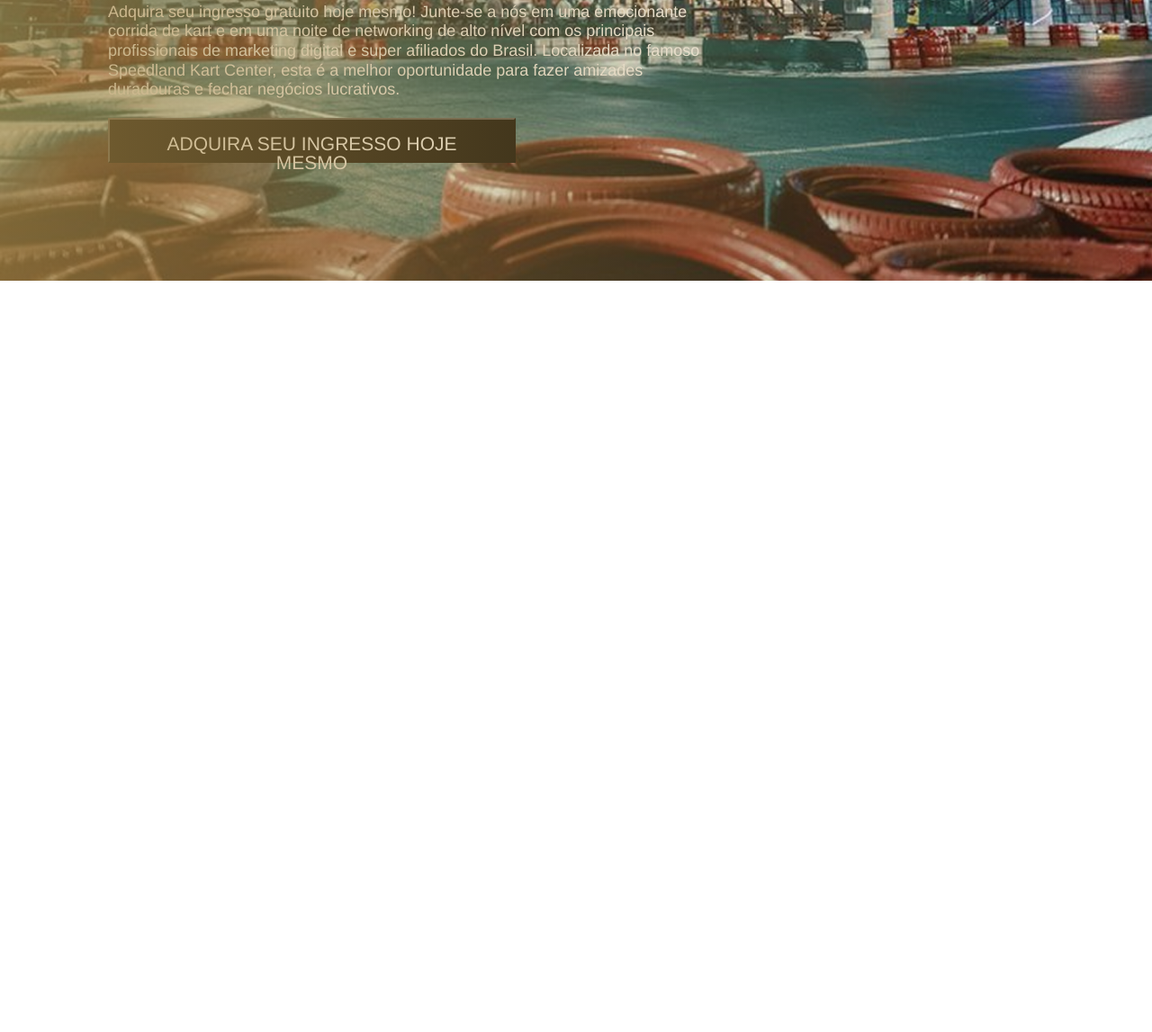
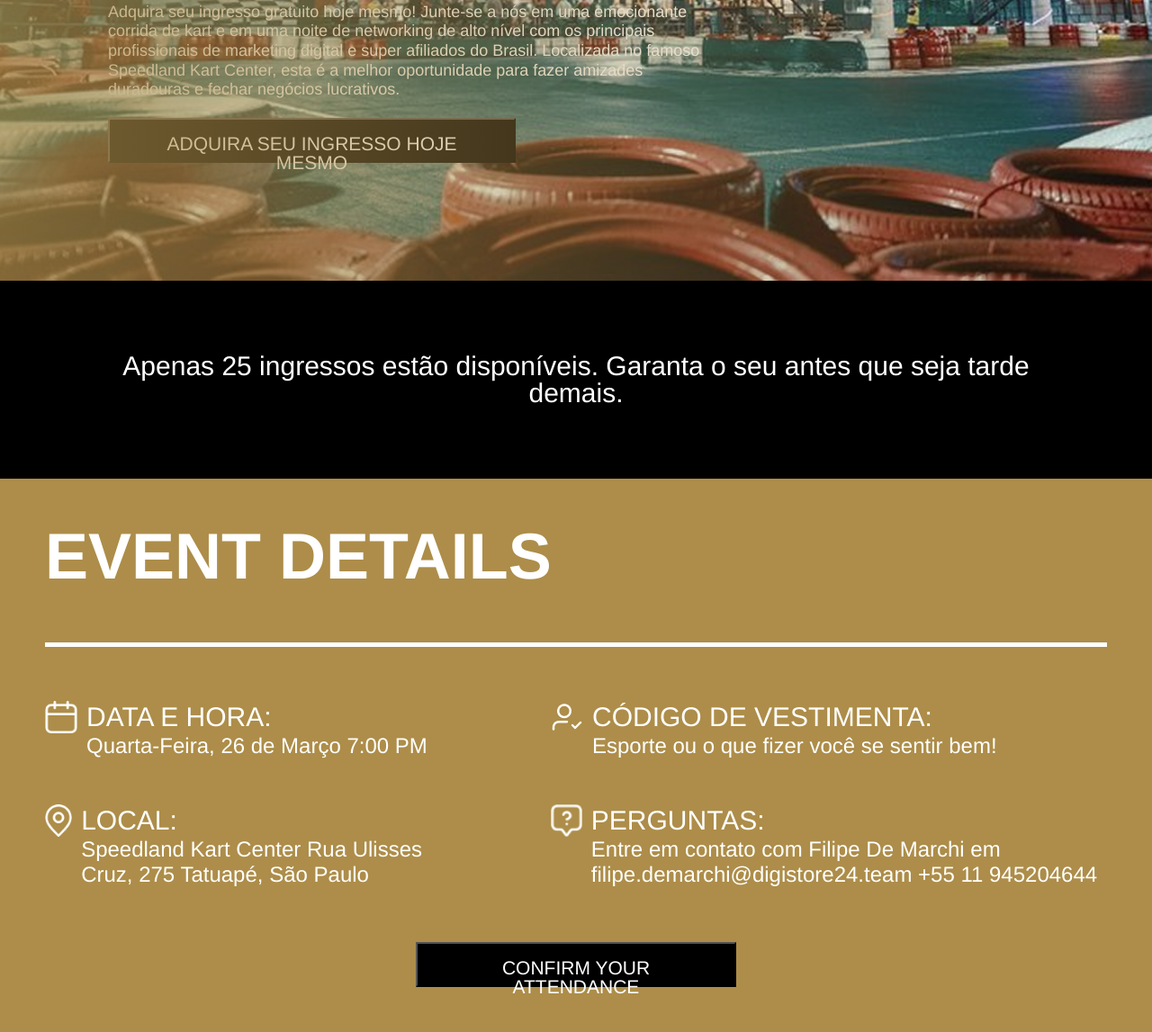
Before and after one commit to VukasinVujic/Test-Task, a plain HTML site: page index.html in a window 1280 px wide. Shown: the part 3193-4340 px from the top of the page at 90% size. Before the commit the page ends 3505 px from the top, so only its background shows below. Drawn offline with Linux system fonts and the light colour scheme.

Commit message:
fifth slide

```diff
--- a/index.html
+++ b/index.html
@@ -151,5 +151,81 @@
         <button class="intro-button">Adquira seu ingresso hoje mesmo</button>
       </div>
     </section>
+
+    <section class="after-event">
+      <p class="text">
+        Apenas 25 ingressos estão disponíveis. Garanta o seu antes que seja
+        tarde demais.
+      </p>
+    </section>
+
+    <section class="event-info">
+      <h2 class="event-info-main-title">EVENT details</h2>
+      <hr class="separator event-info-separator" />
+
+      <div class="event-info-container">
+        <div class="event-info-column">
+          <div class="event-info-element">
+            <img
+              class="event-info-icon"
+              src="./images/Icon-calendar.png"
+              alt="icon calendar"
+            />
+            <div class="event-info-content-text">
+              <h2 class="event-info-title">DATA E HORA:</h2>
+              <p class="event-info-text">Quarta-Feira, 26 de Março 7:00 PM</p>
+            </div>
+          </div>
+
+          <div class="event-info-element">
+            <img
+              class="event-info-icon"
+              src="./images/Icon-location-marker.png"
+              alt="Icon location marker"
+            />
+            <div class="event-info-content-text">
+              <h2 class="event-info-title">LOCAL:</h2>
+              <p class="event-info-text">
+                Speedland Kart Center Rua Ulisses Cruz, 275 Tatuapé, São Paulo
+              </p>
+            </div>
+          </div>
+        </div>
+
+        <div class="event-info-column">
+          <div class="event-info-element">
+            <img
+              class="event-info-icon"
+              src="./images/Icon-user-check.png"
+              alt="icon calendar"
+            />
+            <div class="event-info-content-text">
+              <h2 class="event-info-title">CÓDIGO DE VESTIMENTA:</h2>
+              <p class="event-info-text">
+                Esporte ou o que fizer você se sentir bem!
+              </p>
+            </div>
+          </div>
+
+          <div class="event-info-element">
+            <img
+              class="event-info-icon"
+              src="./images/Icon-stroke.png"
+              alt="icon calendar"
+            />
+            <div class="event-info-content-text">
+              <h2 class="event-info-title">PERGUNTAS:</h2>
+              <p class="event-info-text">
+                Entre em contato com Filipe De Marchi em
+                filipe.demarchi@digistore24.team +55 11 945204644
+              </p>
+            </div>
+          </div>
+        </div>
+      </div>
+      <div class="event-info-btn-container">
+        <button class="event-info-btn">Confirm Your Attendance</button>
+      </div>
+    </section>
   </body>
 </html>
--- a/style.css
+++ b/style.css
@@ -530,9 +530,143 @@
   }
 
   .event .event-title-1 {
-    font-size: 50px;
+    font-size: 45px;
   }
   .event .event-title-2 {
     font-size: 30px;
   }
 }
+
+.after-event {
+  background-color: var(--black);
+  width: 100%;
+  height: 190;
+  padding: 80px 120px;
+  display: flex;
+  justify-content: center;
+}
+
+/* duplicate code make a mixin for it */
+.after-event .text {
+  font-family: Helvetica Neue;
+  font-weight: 500;
+  font-size: 30px;
+  line-height: 100%;
+  letter-spacing: -4%;
+  text-align: center;
+  color: var(--white);
+}
+
+.event-info {
+  background-color: var(--gold);
+  color: var(--white);
+  padding: 50px;
+  display: flex;
+  flex-direction: column;
+  gap: 40px;
+}
+
+.event-info .event-info-main-title {
+  font-family: Helvetica Neue;
+  font-weight: 700;
+  font-size: 72px;
+  line-height: 100%;
+  letter-spacing: 0%;
+  text-transform: uppercase;
+}
+
+.event-info .event-info-separator {
+  margin: 20px 0;
+  width: 100%;
+}
+
+.event-info .event-info-container {
+  display: flex;
+  gap: 10vw;
+}
+
+.event-info .event-info-container .event-info-column {
+  display: flex;
+  flex-direction: column;
+  gap: 50px;
+}
+
+.event-info-element {
+  display: flex;
+  gap: 10px;
+}
+
+.event-info-icon {
+  width: 36px;
+  height: 36px;
+}
+
+.event-info-column .event-info-element .event-info-title {
+  font-family: Helvetica Neue;
+  font-weight: 500;
+  font-size: 30px;
+  line-height: 120%;
+  letter-spacing: 4%;
+  text-transform: uppercase;
+}
+
+.event-info-column .event-info-element .event-info-text {
+  font-family: Helvetica Neue;
+  font-weight: 400;
+  font-size: 24px;
+  line-height: 120%;
+  letter-spacing: 0%;
+}
+
+@media (max-width: 768px) {
+  .event-info .event-info-container {
+    flex-direction: column;
+    gap: 30px;
+  }
+
+  .event-info .event-info-container .event-info-column {
+    gap: 30px;
+  }
+}
+
+.event-info-btn-container {
+  display: flex;
+  justify-content: center;
+}
+
+/* duplicate code with .event fix it later */
+.event-info-btn {
+  padding: 16px 24px 30px;
+  color: var(--white);
+  background-color: var(--black);
+  width: 100%;
+  max-width: 356px;
+  height: 26px;
+  font-family: Helvetica Neue;
+  font-weight: 500;
+  font-size: 21px;
+  line-height: 100%;
+  letter-spacing: 0px;
+  text-align: center;
+  text-transform: uppercase;
+  margin-top: 20px;
+}
+
+@media (max-width: 480px) {
+  .event-info .event-info-main-title {
+    font-size: 50px;
+  }
+
+  .event-info-column .event-info-element .event-info-title {
+    font-size: 15px;
+  }
+
+  .event-info-column .event-info-element .event-info-text {
+    font-size: 12px;
+  }
+
+  .event-info-btn {
+    margin-top: 10px;
+    font-size: 13px;
+  }
+}
```
